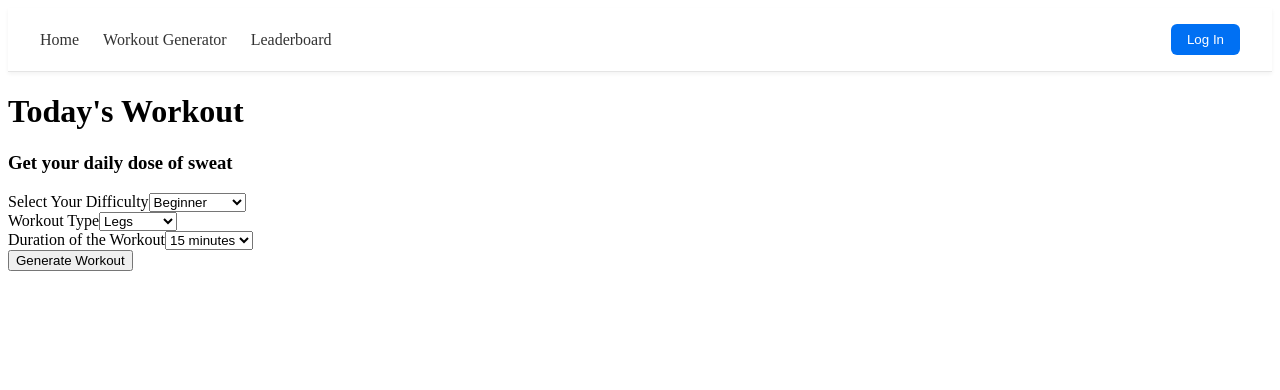
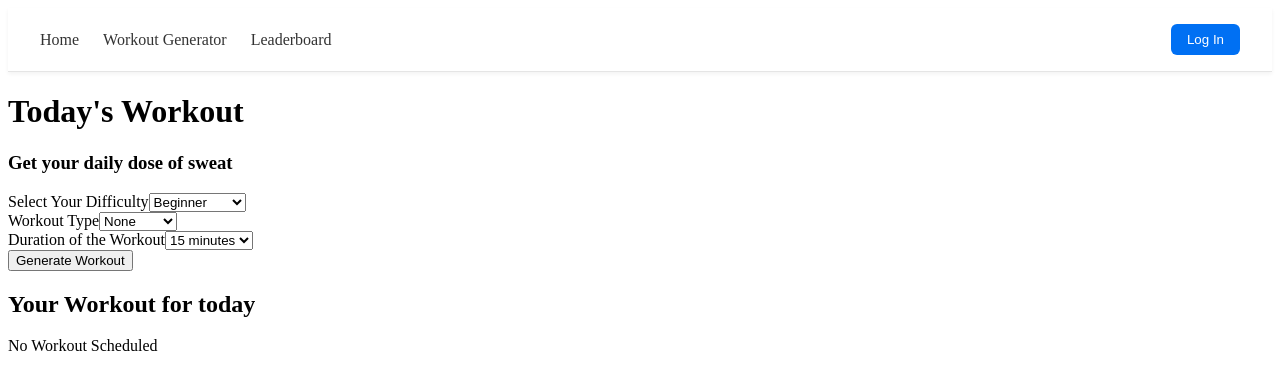
Before and after one commit to Aaru5h/FitLeague, a Next.js app: page /workout in a window 1280 px wide. Shown: the top 390 px of the page. Built offline with nearby package versions, Linux system fonts and the light colour scheme.

Commit message:
Added hooks

```diff
--- a/src/app/workout/page.js
+++ b/src/app/workout/page.js
@@ -1,6 +1,29 @@
-import React from 'react'
+'use client'
+import React, { useState } from 'react'
 
 const Workout = () => {
+
+  const [workouts,setWorkouts] = useState([])
+  const [type, setType] = useState('')
+
+  const [difficulty, setDifficulty] = useState('Beginner')
+  const [workoutType, setWorkoutType] = useState('None')
+
+
+  function handleWorkoutTypeChange(e){
+    setType(e.target.value)
+    setWorkoutType(e.target.value)
+  }
+
+  function handleDifficulty(e){
+    setDifficulty(e.target.value)
+  }
+
+  function handleClick(){
+    setWorkouts([...workouts,type])
+    setDifficulty('Beginner')
+    setWorkoutType('None')
+  }
   return (
     <div>
       <h1>Today's Workout</h1>
@@ -12,10 +35,10 @@ const Workout = () => {
 
           <label>Select Your Difficulty</label>
 
-          <select className='Difficulty'>
-          <option>Beginner</option>
-          <option>Intermediate</option>
-          <option>Pro</option>
+          <select className='Difficulty' value={difficulty} onChange={handleDifficulty}>
+          <option value = 'Beginner'>Beginner</option>
+          <option value = 'Intermediate'>Intermediate</option>
+          <option value = 'Pro'>Pro</option>
           </select>
         </div>
 
@@ -23,11 +46,12 @@ const Workout = () => {
 
           <label>Workout Type</label>
 
-          <select className='WorkoutType'>
-            <option>Legs</option>
-            <option>Biceps</option>
-            <option>Core</option>
-            <option>Full Body</option>
+          <select className='WorkoutType' onChange={handleWorkoutTypeChange} value = {workoutType}>
+            <option value = 'None'>None</option>
+            <option value = 'Legs'>Legs</option>
+            <option value = 'Biceps'>Biceps</option>
+            <option value = 'Core'>Core</option>
+            <option value = 'Full Body'>Full Body</option>
           </select>
         </div>
 
@@ -44,7 +68,27 @@ const Workout = () => {
       </div>
 
 
-      <button className='generate'>Generate Workout</button>
+      <button className='generate' onClick={handleClick}>Generate Workout</button>
+
+
+      <div className='Workout-display'>
+
+        <h2>Your Workout for today</h2>
+
+        {workouts.length === 0?
+          <p>No Workout Scheduled</p>
+          :
+          <ul>
+            {
+              workouts.map((workout,index)=>(
+                <li key={index}>{workout}</li>
+              ))
+            }
+          </ul>
+        }
+
+      </div>
+
 
     </div>
   )
```
